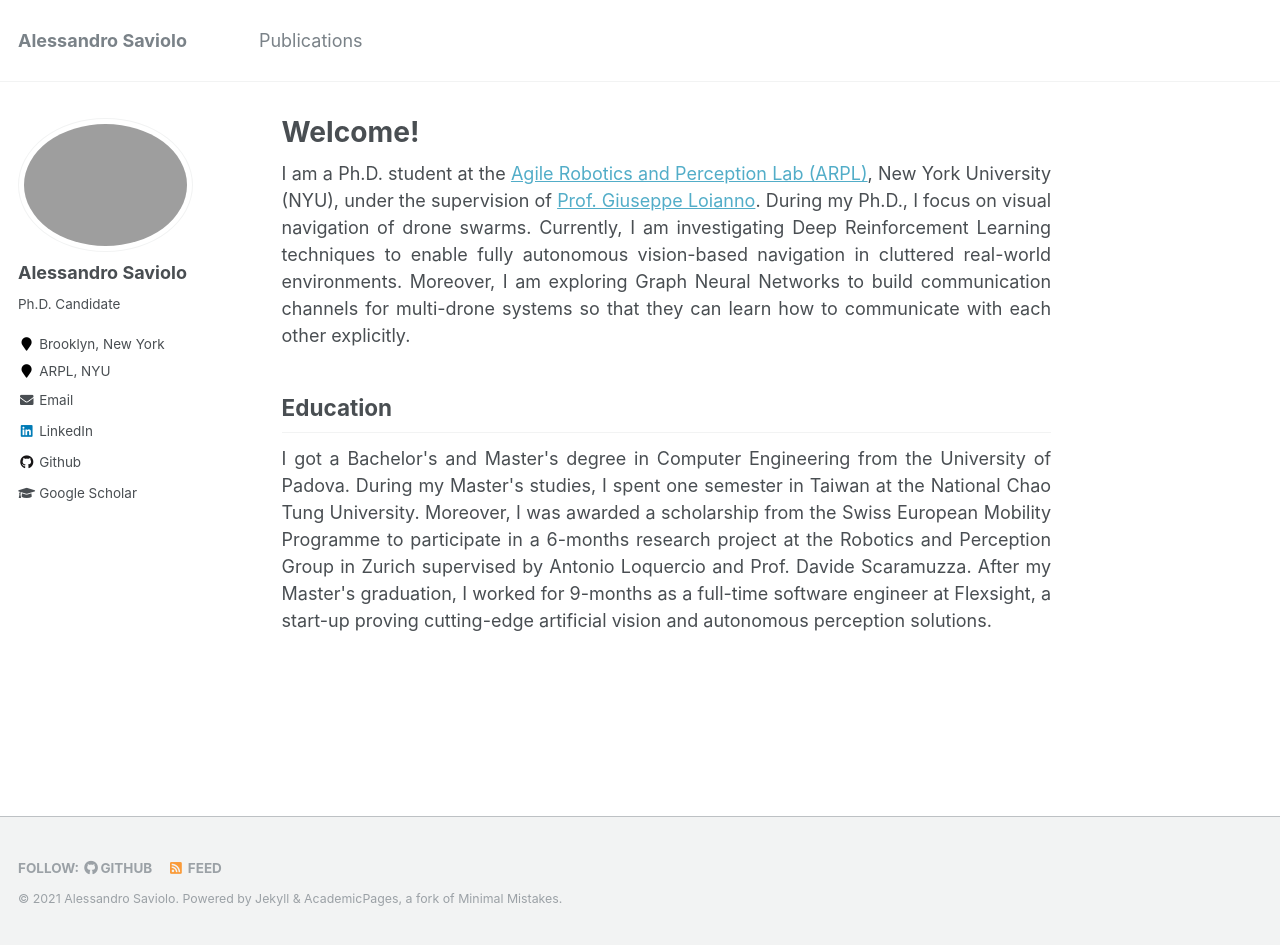
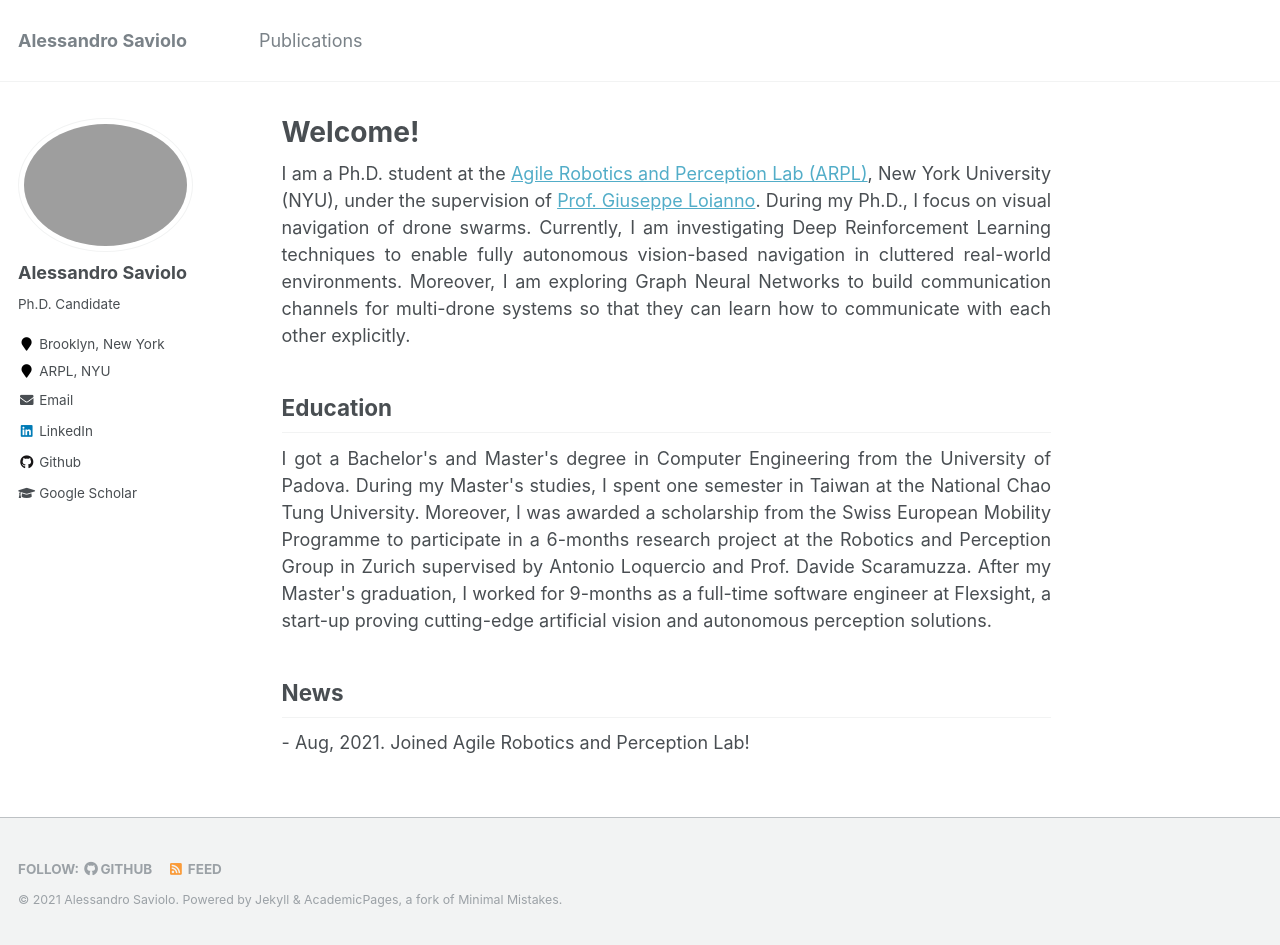
Before and after one commit to AlessandroSaviolo/AlessandroSaviolo.github.io, a Jekyll site: the page built from _pages/about.md, in a window 1280 px wide and 945 px high. Built offline with Jekyll 4.4.1, drawn with Linux system fonts in a browser that asks for light colours.

Commit message:
Update about.md

```diff
--- a/_pages/about.md
+++ b/_pages/about.md
@@ -17,3 +17,11 @@ I am a Ph.D. student at the <a href="https://wp.nyu.edu/arpl/">Agile Robotics an
 <div style="text-align: justify">
 I got a Bachelor's and Master's degree in Computer Engineering from the University of Padova. During my Master's studies, I spent one semester in Taiwan at the National Chao Tung University. Moreover, I was awarded a scholarship from the Swiss European Mobility Programme to participate in a 6-months research project at the Robotics and Perception Group in Zurich supervised by Antonio Loquercio and Prof. Davide Scaramuzza. After my Master's graduation, I worked for 9-months as a full-time software engineer at Flexsight, a start-up proving cutting-edge artificial vision and autonomous perception solutions.
 </div>
+
+## News
+
+<div style="text-align: justify">
+
+- Aug, 2021. Joined Agile Robotics and Perception Lab!
+
+</div>
```
